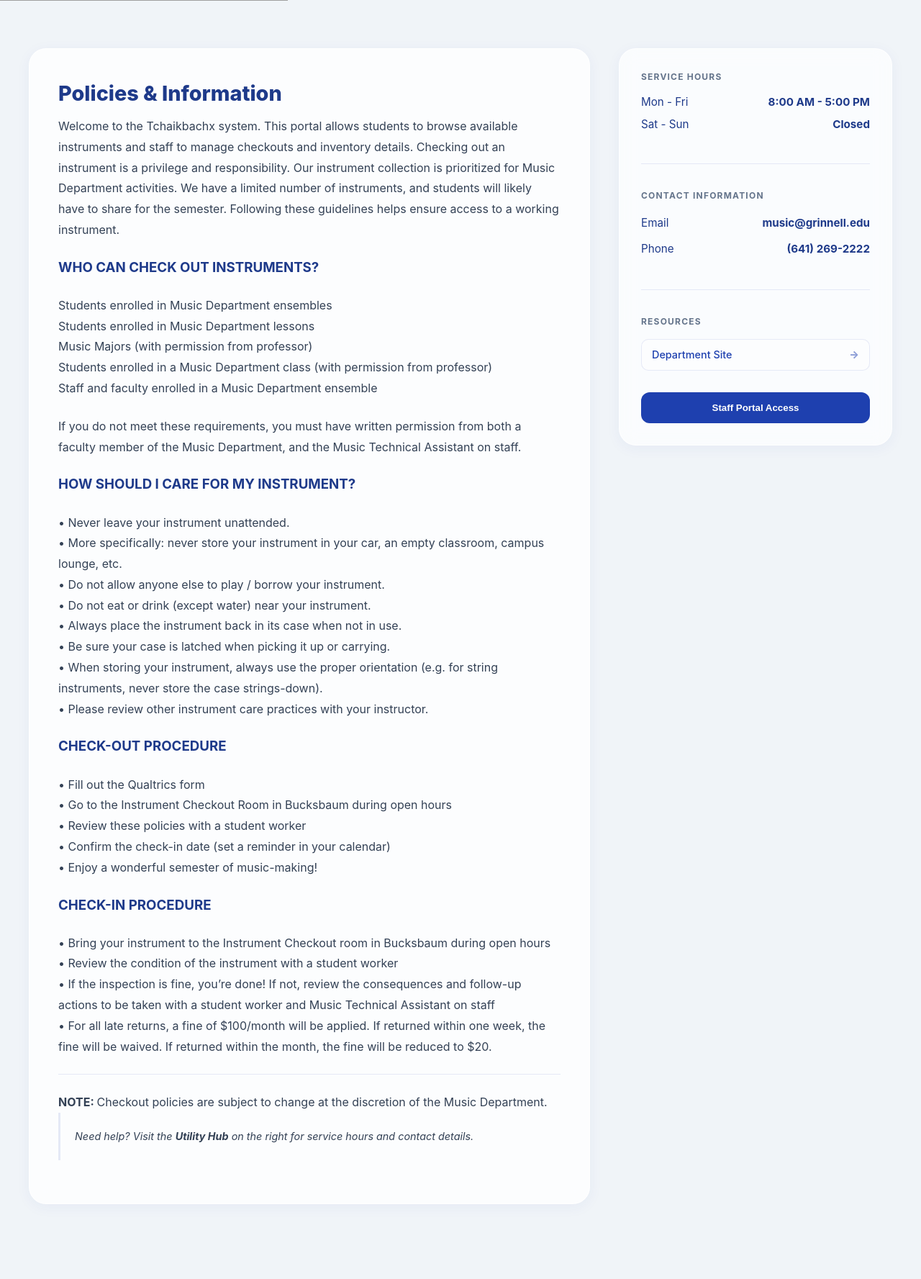
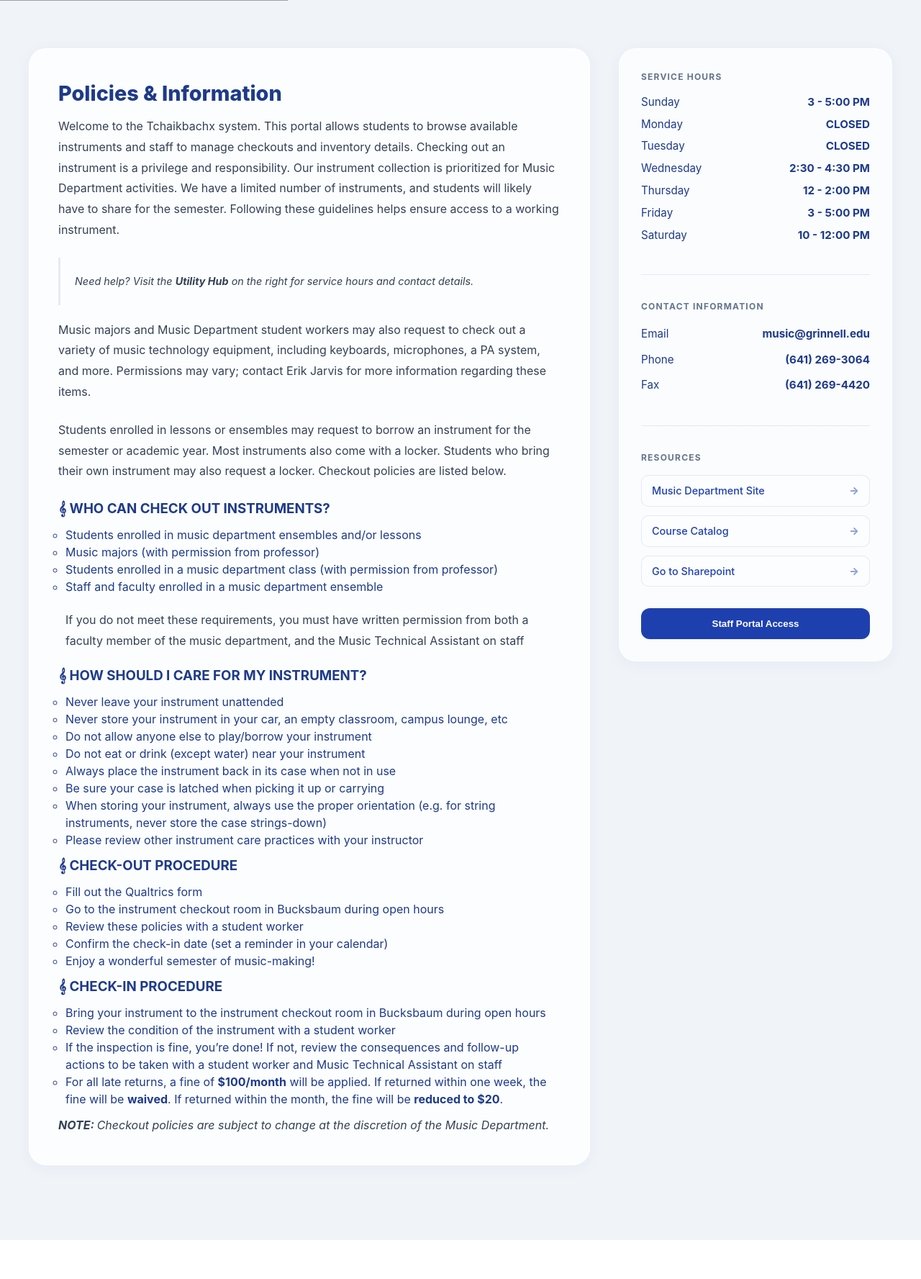
Before and after one commit to tchaikbachx/image, a Flask app: page / in a window 1280 px wide. Shown: the part 666-2443 px from the top of the page at 72% size. After the commit the page ends 2389 px from the top, so only its background shows below. Run offline with Flask 3, Linux system fonts and the light colour scheme; parts of the project's set-up code (start-up, migrations or seed data) failed here and were passed over; grey boxes are pictures that could not be loaded.

Commit message:
more homepage formatting & minor edits

```diff
--- a/static/style/style.css
+++ b/static/style/style.css
@@ -776,6 +776,23 @@ body {
     100% { background-position: 0% 0%; }
 }
 
+ul {
+    list-style-type: circle;
+    /* gap: 10px; */
+    padding: 10px 10px;
+    /* margin-bottom: 10px; */
+}
+
+.info p {
+    margin-bottom: 10px;
+    padding: 10px 10px;
+}
+
+
+/* .info ul {
+
+} */
+
 .home-page .news-card,
 .home-page .info-box {
     background: rgba(255, 255, 255, 0.7); /* Slightly more opaque for stability */
@@ -1033,6 +1050,11 @@ body {
     align-items: flex-start;
 }
 
+.logo {
+    opacity: 100;
+    scale: 0.2;
+}
+
 .status-header {
     display: flex;
     align-items: center;
@@ -1042,6 +1064,15 @@ body {
     color: #06b6d4;
     margin-bottom: 10px;
 }
+
+/* .dept-banner h1 {
+    color: black;
+} */
+/*
+.dept-banner {
+    opacity: 100;
+    scale: 0.25;
+} */
 
 
 .home-page .news-section {
--- a/templates/index.html
+++ b/templates/index.html
@@ -25,76 +25,101 @@
 
   <main class="content">
     <header class="dept-banner">
+      <div class="logo">
+
+      </div>
       <div class="banner-overlay">
         <h1>Grinnell College Music Department</h1>
         <p>Instrument Inventory & Management System</p>
       </div>
     </header>
 
-        <img src="checkout.png" alt="A map to find the music checkout area.">
+    <img src="checkout.png" alt="A map to find the music checkout area.">
 
     <div class="home-container">
       <section class="news-section">
         <div class="news-card">
           <h2>Policies & Information</h2>
+
           <p>Welcome to the Tchaikbachx system. This portal allows students to browse available instruments and staff to
             manage checkouts and inventory details. Checking out an instrument is a privilege and responsibility. Our
             instrument collection is prioritized for Music Department activities. We have a limited number of
             instruments, and students will likely have to share for the semester. Following these guidelines helps
             ensure access to a working instrument.</p><br>
 
-          <h3>WHO CAN CHECK OUT INSTRUMENTS?</h3><br>
+          <div class="student-guide-hint">
+            <p>Need help? Visit the <strong>Utility Hub</strong> on the right for service hours and contact details.</p>
+          </div>
 
-          <p>Students enrolled in Music Department ensembles</p>
-          <p>Students enrolled in Music Department lessons</p>
-          <p>Music Majors (with permission from professor)</li>
-          <p>Students enrolled in a Music Department class (with permission from professor)</p>
-          <p>Staff and faculty enrolled in a Music Department ensemble</p><br>
+          <p>Music majors and Music Department student workers may also request to check out a variety of music
+            technology equipment, including keyboards, microphones, a PA system, and more. Permissions may vary; contact
+            Erik Jarvis for more information regarding these items.</p><br>
 
-          <p>If you do not meet these requirements, you must have written permission from both a faculty member of the
-            Music Department, and the Music Technical Assistant on staff.</p><br>
+          <p>Students enrolled in lessons or ensembles may request to borrow an instrument for the semester or academic
+            year. Most instruments also come with a locker. Students who bring their own instrument may also request a
+            locker. Checkout policies are listed below.</p><br>
 
-          <h3>HOW SHOULD I CARE FOR MY INSTRUMENT?</h3><br>
+          <div class="info">
+            <h3>𝄞 WHO CAN CHECK OUT INSTRUMENTS?</h3>
+            <ul>
+              <li>Students enrolled in music department ensembles and/or lessons</li>
+              <li>Music majors (with permission from professor)</li>
+              <li>Students enrolled in a music department class (with permission from professor)</li>
+              <li>Staff and faculty enrolled in a music department ensemble</li>
+            </ul>
+            <p>If you do not meet these requirements, you must have written permission from both a faculty member of
+              the music department, and the Music Technical Assistant on staff</p>
+          </div>
 
-          <p>• Never leave your instrument unattended.</p>
-          <p>• More specifically: never store your instrument in your car, an empty classroom, campus lounge, etc.</p>
-          <p>• Do not allow anyone else to play / borrow your instrument.</p>
-          <p>• Do not eat or drink (except water) near your instrument.</p>
-          <p>• Always place the instrument back in its case when not in use.</p>
-          <p>• Be sure your case is latched when picking it up or carrying.</p>
-          <p>• When storing your instrument, always use the proper orientation (e.g. for string instruments, never store
-            the case strings-down).</p>
-          <p>• Please review other instrument care practices with your instructor.</p><br>
+          <div class="info">
+            <h3>𝄞 HOW SHOULD I CARE FOR MY INSTRUMENT?</h3>
+            <ul>
+              <li>Never leave your instrument unattended</li>
+              <li>Never store your instrument in your car, an empty classroom, campus lounge, etc</li>
+              <li>Do not allow anyone else to play/borrow your instrument</li>
+              <li>Do not eat or drink (except water) near your instrument</li>
+              <li>Always place the instrument back in its case when not in use</li>
+              <li>Be sure your case is latched when picking it up or carrying</li>
+              <li>When storing your instrument, always use the proper orientation (e.g. for string instruments, never
+                store the case strings-down)</li>
+              <li>Please review other instrument care practices with your instructor</li>
+            </ul>
+          </div>
 
-          <h3>CHECK-OUT PROCEDURE</h3><br>
+          <div class="info">
+            <h3>𝄞 CHECK-OUT PROCEDURE</h3>
+            <ul>
+              <li>Fill out the Qualtrics form</li>
+              <li>Go to the instrument checkout room in Bucksbaum during open hours</li>
+              <li>Review these policies with a student worker</li>
+              <li>Confirm the check-in date (set a reminder in your calendar)</li>
+              <li>Enjoy a wonderful semester of music-making!</li>
+            </ul>
+          </div>
 
-          <p>• Fill out the Qualtrics form</p>
-          <p>• Go to the Instrument Checkout Room in Bucksbaum during open hours</p>
-          <p>• Review these policies with a student worker</p>
-          <p>• Confirm the check-in date (set a reminder in your calendar)</p>
-          <p>• Enjoy a wonderful semester of music-making!</p><br>
+          <div class="info">
+            <h3>𝄞 CHECK-IN PROCEDURE</h3>
+            <ul>
+              <li>Bring your instrument to the instrument checkout room in Bucksbaum during open hours</li>
+              <li>Review the condition of the instrument with a student worker</li>
+              <li>If the inspection is fine, you’re done! If not, review the consequences and follow-up actions to be
+                taken with a student worker and Music Technical Assistant on staff</li>
+              <li>For all late returns, a fine of <strong>$100/month</strong> will be applied. If returned within one
+                week, the fine will be <strong>waived</strong>. If returned within the month, the fine will be
+                <strong>reduced to $20</strong>.
+              </li>
+            </ul>
+          </div>
 
-          <h3>CHECK-IN PROCEDURE</h3><br>
-
-          <p>• Bring your instrument to the Instrument Checkout room in Bucksbaum during open hours</p>
-          <p>• Review the condition of the instrument with a student worker</p>
-          <p>• If the inspection is fine, you’re done! If not, review the consequences and follow-up actions to be taken
-            with a student worker and Music Technical Assistant on staff</p>
-          <p>• For all late returns, a fine of $100/month will be applied. If returned within one week, the fine will be
-            waived. If returned within the month, the fine will be reduced to $20.</p><br>
-          <hr><br>
-          <p><strong>NOTE: </strong>Checkout policies are subject to change at the discretion of the Music Department.
-          </p>
-
+          <p><i><strong>NOTE: </strong>Checkout policies are subject to change at the discretion of the Music
+              Department.
+            </i></p>
 
           {% if session.get('is_staff') %}
           <div class="staff-welcome-card">
             <!-- Staff Card Content -->
           </div>
           {% else %}
-          <div class="student-guide-hint">
-            <p>Need help? Visit the <strong>Utility Hub</strong> on the right for service hours and contact details.</p>
-          </div>
           {% endif %}
       </section>
 
@@ -104,8 +129,13 @@
           <div class="hub-section">
             <h3>Service Hours</h3>
             <ul class="hours-list">
-              <li><span>Mon - Fri</span> <strong>8:00 AM - 5:00 PM</strong></li>
-              <li><span>Sat - Sun</span> <strong>Closed</strong></li>
+              <li><span>Sunday</span> <strong>3 - 5:00 PM</strong></li>
+              <li><span>Monday</span> <strong>CLOSED</strong></li>
+              <li><span>Tuesday</span> <strong>CLOSED</strong></li>
+              <li><span>Wednesday</span> <strong>2:30 - 4:30 PM</strong></li>
+              <li><span>Thursday</span> <strong>12 - 2:00 PM</strong></li>
+              <li><span>Friday</span> <strong>3 - 5:00 PM</strong></li>
+              <li><span>Saturday</span> <strong>10 - 12:00 PM</strong></li>
             </ul>
           </div>
 
@@ -116,7 +146,13 @@
             <h3>Contact Information</h3>
             <div class="contact-grid">
               <p><span>Email</span><strong>music@grinnell.edu</strong></p>
-              <p><span>Phone</span><strong>(641) 269-2222</strong></p>
+              <p><span>Phone</span><strong>(641) 269-3064</strong></p>
+              <p><span>Fax</span><strong>(641) 269-4420</strong></p>
+              <!-- <p><span>Location</span><i>
+                  Bucksbaum Center for the Arts<br>
+                  1108 Park St<br>
+                  Grinnell, IA 50112<br>
+                  United States</i></p> -->
             </div>
           </div>
 
@@ -127,9 +163,21 @@
             <div class="quick-links-grid">
               <a href="https://www.grinnell.edu/academics/majors-concentrations/music" class="quick-link-item"
                 target="_blank">
-                <span>Department Site</span>
+                <span>Music Department Site</span>
                 <span class="link-arrow">→</span>
               </a>
+
+              <a href="https://colss-prod.ec.grinnell.edu/Student/Courses" class="quick-link-item" target="_blank">
+                <span>Course Catalog</span>
+                <span class="link-arrow">→</span>
+              </a>
+
+              <a href="https://grinco.sharepoint.com/sites/Music/SitePages/Inst.aspx" class="quick-link-item"
+                target="_blank">
+                <span>Go to Sharepoint</span>
+                <span class="link-arrow">→</span>
+              </a>
+
               <!-- <a href="#" class="quick-link-item">
                 <span>Instrument Handbook</span>
                 <span class="link-arrow">→</span>
```
Also changed, not shown: templates/dash.html (+22 -8 lines), app/database.db.
